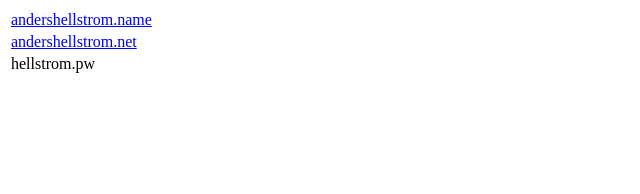
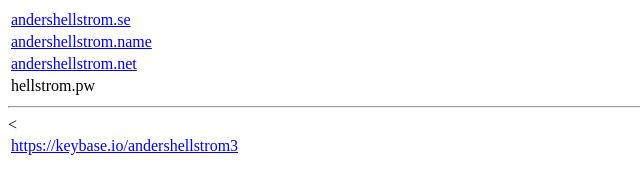
Before and after one commit to andershellstrom3/hellstrom.pw.github.io, a plain HTML site: page index.html in a window 1280 px wide. Shown: the whole page, without its empty margins (0-640 px from the left). Drawn offline with Linux system fonts and the light colour scheme.

Commit message:
Update index.html

```diff
--- a/index.html
+++ b/index.html
@@ -1,18 +1,35 @@
 <html>
+
 <head>
 	<meta name="googlebot" content="noindex,noarchive,nofollow,nosnippet,nositelinkssearchbox,notranslate,noimageindex,noydir,noodp">
 	<meta name="robots" content="noindex,noarchive,nofollow,nosnippet,nositelinkssearchbox,notranslate,noimageindex,noydir,noodp">
-</head>
+  <meta name="wot-verification" content="1fa55e76fcacc7f04489"/></head>
+
 <body>
-
 	<table>
 		<!-- hellstrom.pw -->
-<tr>  <td> <a href="https://andershellstrom.name">andershellstrom.name</a> </td>   </tr>
-<tr>  <td> <a href="https://andershellstrom.net">andershellstrom.net</a> </td>   </tr>
-<tr>  <td> hellstrom.pw </td>   </tr>
+		<tr>
+			<td> <a href="https://andershellstrom.se">andershellstrom.se</a> </td>
+		</tr>
+		<tr>
+			<td> <a href="https://andershellstrom.name">andershellstrom.name</a> </td>
+		</tr>
+		<tr>
+			<td> <a href="https://andershellstrom.net">andershellstrom.net</a> </td>
+		</tr>
+		<tr>
+			<td> hellstrom.pw </td>
+		</tr>
 		<!--  <tr>  <td> <a href=""></a> </td>   </tr>   -->
 		<!-- <tr>  <td> <a href=""></a> </td>   </tr>    -->
 	</table>
+	<hr/>
+	<table>
+		<<tr>
+			<td> <a href="https://keybase.io/andershellstrom3">https://keybase.io/andershellstrom3</a> </td>
+			</tr>
+			<!-- <tr>  <td> <a href=""></a> </td>   </tr>    -->
+	</table>
+</body>
 
-</body>
 </html>
```
Lines whose indentation alone changed are shown as unchanged.
